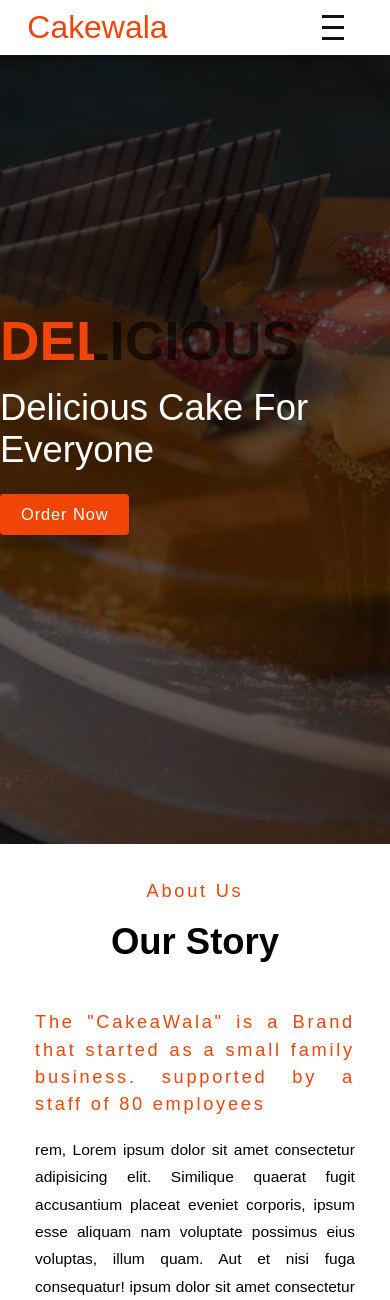
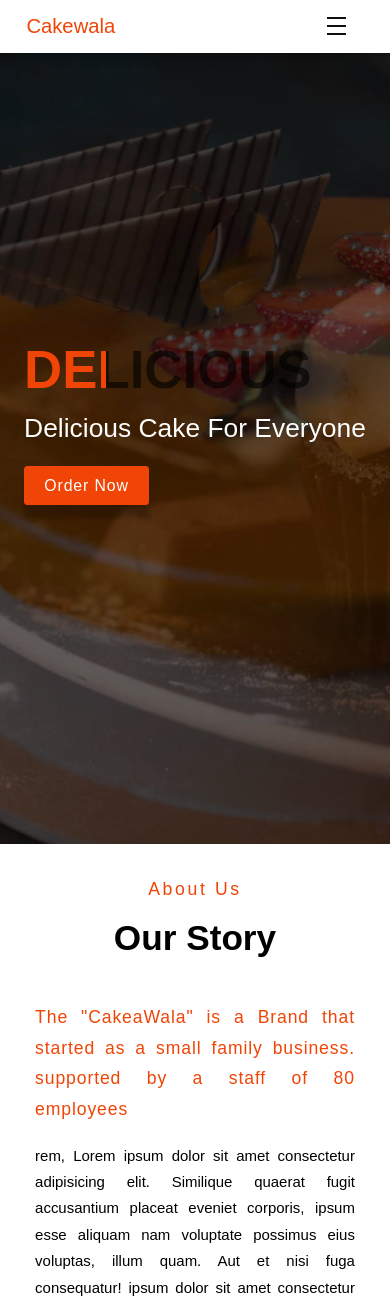
Before and after one commit to pawan-choudhary98/cakewala, a PHP site: page / in a window 390 px wide. Shown: the top 1300 px of the page. Run offline with PHP 8.4, Linux system fonts and the light colour scheme.

Commit message:
Add files via upload

```diff
--- a/css/Style.css
+++ b/css/Style.css
@@ -19,6 +19,7 @@
                     li {
                         list-style: none;
                     }
+                    /* navbar style*/
 
                     .navbar {
                         background-color: #fff;
@@ -40,9 +41,9 @@
 
                     .bar {
                         display: block;
-                        width: 2.5rem;
-                        height: .3rem;
-                        margin: .5rem auto;
+                        width: 25px;
+                        height: 3px;
+                        margin: 5px auto;
                         -webkit-transition: all 0.3s ease-in-out;
                         transition: all 0.3s ease-in-out;
                         background-color: #101010;
@@ -122,6 +123,7 @@
                     #gotobtn:hover {
                         opacity: 1;
                     }
+                    /* navbar media query*/
 
                     @media (max-width: 900px) {
                         .nav-menu {
@@ -157,21 +159,15 @@
                             transform: translateY(-8px) rotate(-45deg);
                         }
                     }
+                    /* home section style*/
 
                     .home {
                         display: flex;
                         justify-content: center;
                         align-items: center;
                         min-height: 100vh;
-
                         animation: image 20s 1s forwards running infinite ease-in-out alternate;
-                   background: rgba(0.3, 0, 0, 0.6) url(../images/bgimage.jpg) no-repeat center;
-                            background-blend-mode: darken;
-                            background-attachment: fixed;
-                            background-size: cover;
-
-
- }
+                    }
 
                     @keyframes image {
                         0% {
@@ -205,6 +201,7 @@
                         text-transform: uppercase;
                         position: relative;
                     }
+                    /* animation home page text.*/
 
                     .home .content h2::before {
                         content: "Delicious";
@@ -255,6 +252,7 @@
                         transform: translateY(0.1rem);
                         box-shadow: 0 .5rem .5rem rgba(0, 0, 0, 0.2);
                     }
+                    /* About section style*/
 
                     .about {
                         margin-top: 2rem;
@@ -294,6 +292,12 @@
                         line-height: 3rem;
                     }
 
+                    .about .container .left-con span {
+                        font-size: 2rem;
+                        line-height: 3.5rem;
+                        letter-spacing: .1rem;
+                    }
+
                     .about .container .right-con {
                         flex: 1 1 30rem;
                     }
@@ -302,6 +306,7 @@
                         width: 100%;
                         height: 100%;
                     }
+                    /* product section style*/
 
                     .product {
                         position: relative;
@@ -433,6 +438,7 @@
                         opacity: 1;
                         visibility: visible;
                     }
+                    /* Team section style*/
 
                     .team {
                         position: relative;
@@ -586,20 +592,20 @@
                     .team .cardBx .social-icon a:hover .fa-twitter {
                         color: #1da1f2;
                     }
+                    /* Feedback section style*/
 
                     .testimonial {
                         margin-top: 2rem;
                         margin-bottom: 4rem;
-                        padding: 2rem 9%;
-
+                        padding: 2rem 9% 0rem 9%;
                         text-align: center;
                         position: relative;
                     }
 
                     .testimonial::before {
                         content: "";
+                        height: 100%;
                         width: 100%;
-
                         position: absolute;
                         left: 0%;
                         right: 0%;
@@ -1008,28 +1014,34 @@
                         color: #fff;
                         font-size: 1.3rem;
                     }
+                    /* meida query for 1024px */
 
                     @media (max-width:1024px) {
                         .nav-item {
                             margin-left: 2rem;
                         }
                     }
+                    /* meida query for 768px */
 
                     @media (max-width:768px) {
                         html {
-                            font-size: 59%;
+                            font-size: 58%;
                         }
                         .nav-item {
                             margin-left: 2rem;
                         }
                     }
+                    /* meida query for 478px */
 
                     @media (max-width:478px) {
                         html {
-                            font-size: 57%;
+                            font-size: 55%;
                         }
                         .home .content h2 {
                             font-size: 6rem;
+                        }
+                        .navbar .nav-logo {
+                            font-size: 2.3rem;
                         }
                         .navbar {
                             padding: 0 5rem 0 3rem;
@@ -1038,12 +1050,17 @@
                             flex: 1;
                         }
                         .bar {
-                            margin: 0.9rem auto;
+                            width: 19px;
+                            height: 2px;
+                            margin: 6px auto;
                         }
                         .nav-link {
                             font-size: 1.9rem;
                         }
-                      .card{
-                      height:40rem;
-                      }
+                        .home .content p {
+                            font-size: 3rem;
+                        }
+                        .card {
+                            height: 40rem;
+                        }
                     }
```
